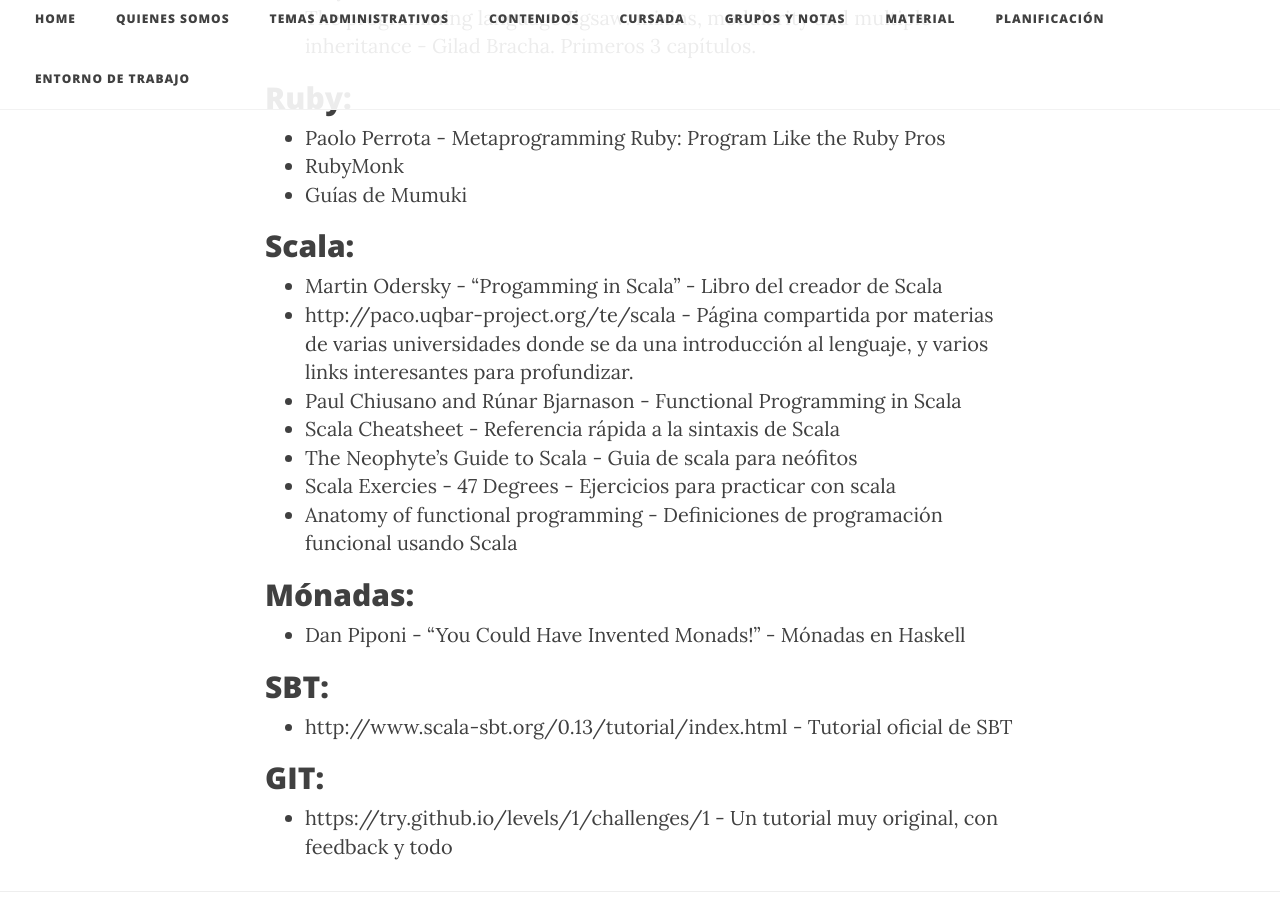
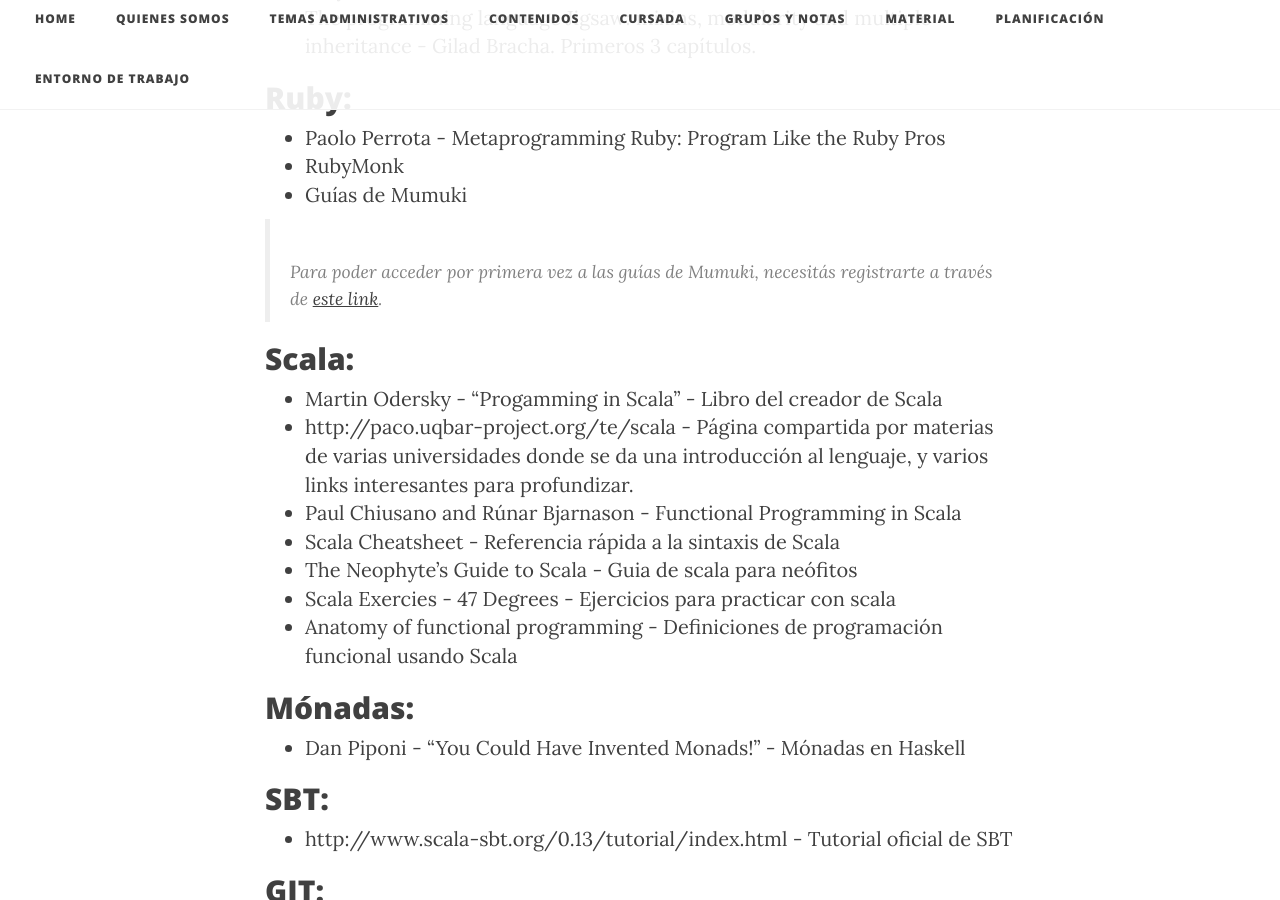
Before and after one commit to tadp-utn-frba/tadp-utn-frba.github.io, a Jekyll site: the page built from material.md, in a window 1280 px wide and 900 px high, scrolled down 1802 px. Built offline with Jekyll 4.4.1, drawn with Linux system fonts in a browser that asks for light colours; nearby versions of some CDN libraries.

Commit message:
Agrego link para registrarse en Mumuki

```diff
--- a/material.md
+++ b/material.md
@@ -54,6 +54,8 @@
 - [RubyMonk](https://rubymonk.com/)
 - [Guías de Mumuki](https://mumuki.io/tadp-utn/chapters/452-metaprogramacion)
 
+> Para poder acceder por primera vez a las guías de Mumuki, necesitás registrarte a través de [este link](https://mumuki.io/tadp-utn/join/hhDolA).
+
 ## Scala:
 - [Martin Odersky - "Progamming in Scala"](http://www.artima.com/pins1ed/) - Libro del creador de Scala
 - [http://paco.uqbar-project.org/te/scala](http://paco.uqbar-project.org/te/scala) - Página compartida por materias de varias universidades donde se da una introducción al lenguaje, y varios links interesantes para profundizar.
```
